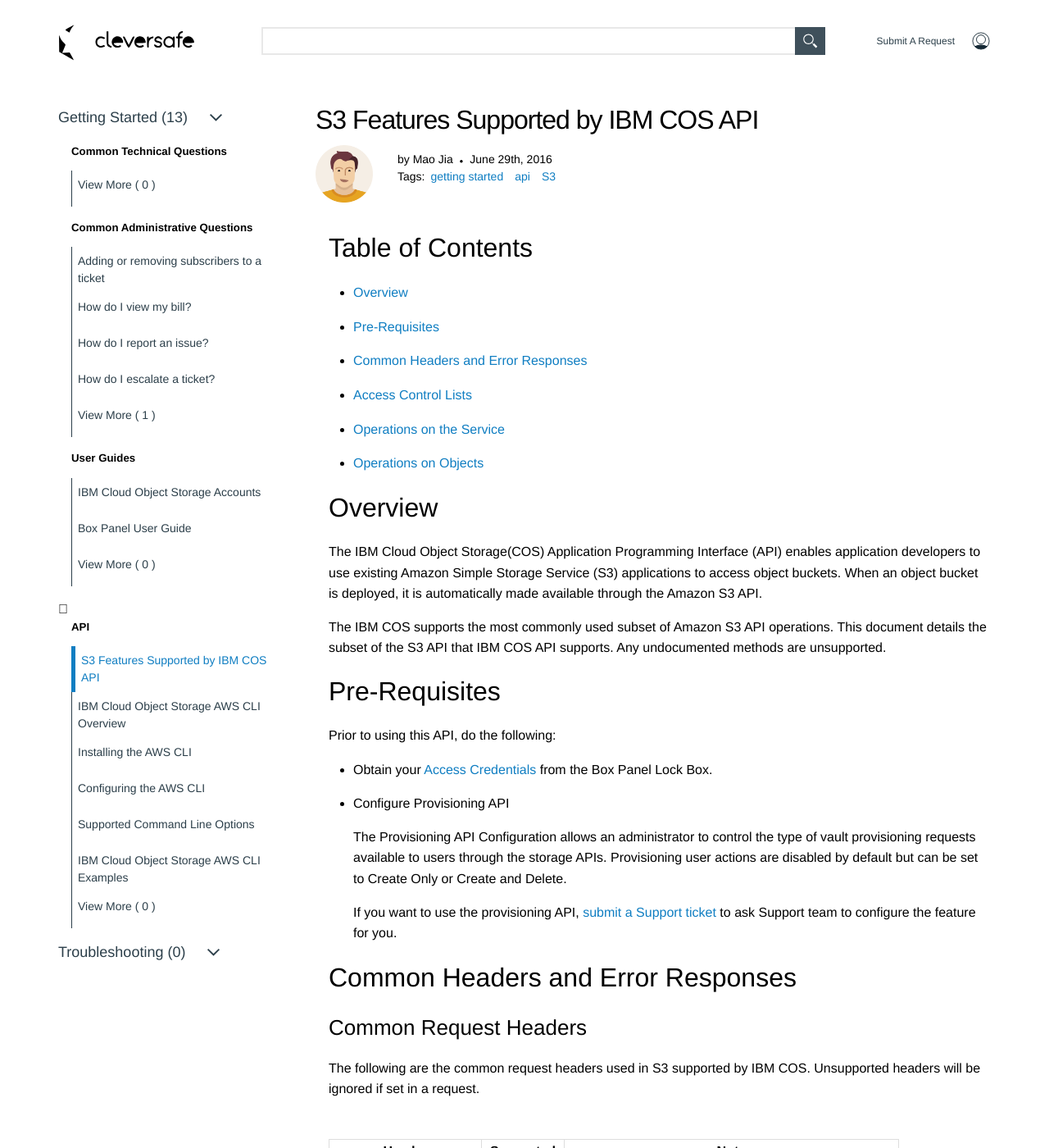
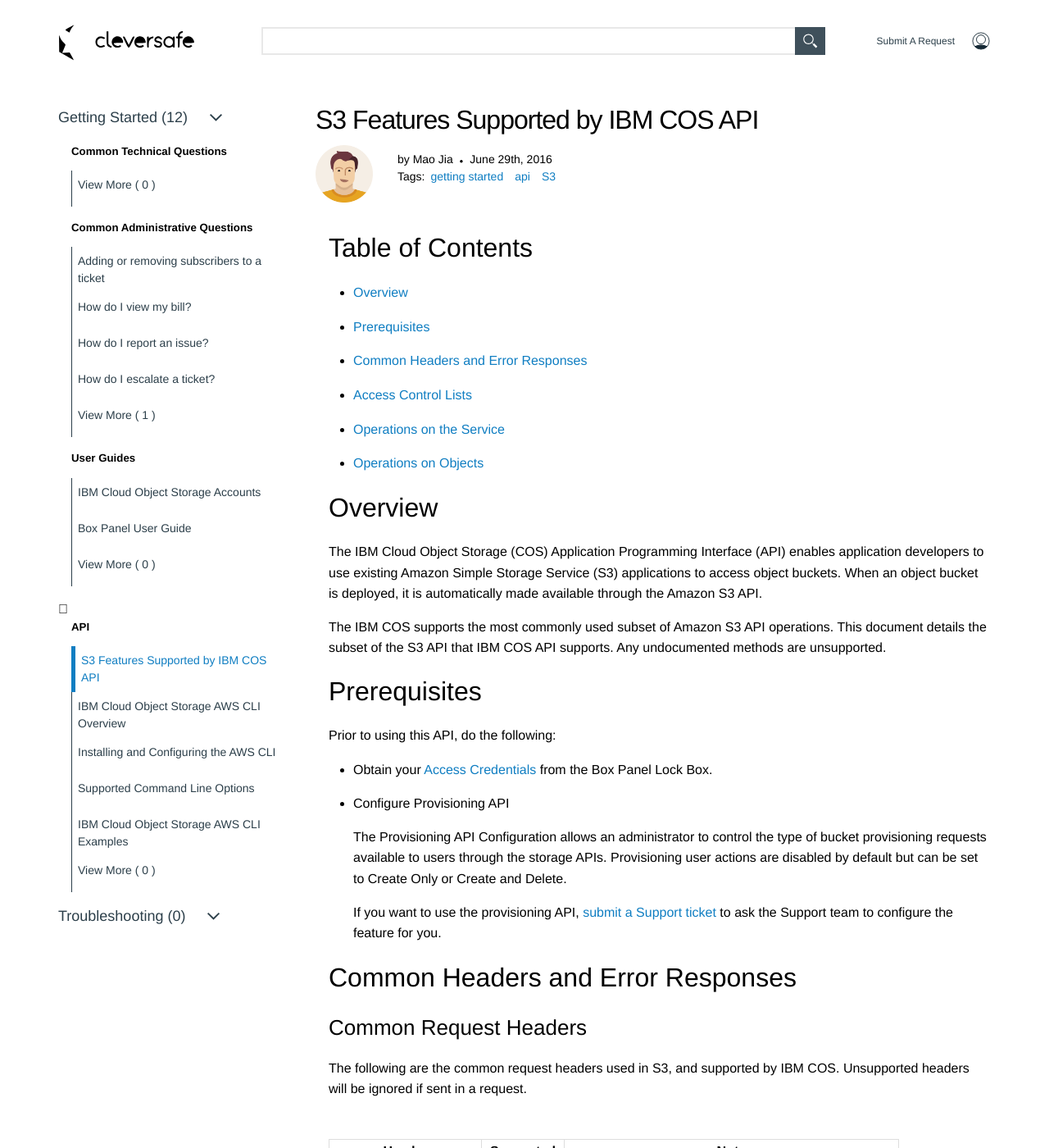
Before and after one commit to nglange/help-documentation, a Jekyll site: the page built from _api/COS_API.md, in a window 1280 px wide and 1400 px high. Shown: the whole window at 82% size. Built offline with Jekyll 4.4.1, drawn with Linux system fonts in a browser that asks for light colours; some of the changed text lies outside the part shown.

Commit message:
Update topics according to Adam's comments
Update topics according to Adam's comments

```diff
--- a/_api/COS_API.md
+++ b/_api/COS_API.md
@@ -11,7 +11,7 @@
 
 ## Table of Contents
 * [Overview](#overview)
-* [Pre-Requisites](#prerequisite)
+* [Prerequisites](#prerequisite)
 * [Common Headers and Error Responses](#headers-and-error-response)
 * [Access Control Lists](#access-control-list)
 * [Operations on the Service](#operations-on-service)
@@ -20,11 +20,11 @@
 ##  Overview
 {: #overview}
 
-The IBM Cloud Object Storage(COS) Application Programming Interface (API) enables application developers to use existing Amazon Simple Storage Service (S3) applications to access object buckets. When an object bucket is deployed, it is automatically made available through the Amazon S3 API.
+The IBM Cloud Object Storage (COS) Application Programming Interface (API) enables application developers to use existing Amazon Simple Storage Service (S3) applications to access object buckets. When an object bucket is deployed, it is automatically made available through the Amazon S3 API.
 
 The IBM COS supports the most commonly used subset of Amazon S3 API operations. This document details the subset of the S3 API that IBM COS API supports. Any undocumented methods are unsupported.
 
-## Pre-Requisites
+## Prerequisites
 {: #prerequisite}
 
 Prior to using this API, do the following:
@@ -33,16 +33,16 @@
 
 * Configure Provisioning API
 
-	The Provisioning API Configuration allows an administrator to control the type of vault provisioning requests available to users through the storage APIs. Provisioning user actions are disabled by default but can be set to Create Only or Create and Delete.
+	The Provisioning API Configuration allows an administrator to control the type of bucket provisioning requests available to users through the storage APIs. Provisioning user actions are disabled by default but can be set to Create Only or Create and Delete.
 
-	If you want to use the provisioning API, [submit a Support ticket](../../userguides/Box_Panel/index.html#create-ticket) to ask Support team to configure the feature for you.
+	If you want to use the provisioning API, [submit a Support ticket](../../userguides/Box_Panel/index.html#create-ticket) to ask the Support team to configure the feature for you.
 
 ## Common Headers and Error Responses
 {: #headers-and-error-response}
 
 ### Common Request Headers
 
-The following are the common request headers used in S3 supported by IBM COS. Unsupported headers will be ignored if set in a request.
+The following are the common request headers used in S3, and supported by IBM COS. Unsupported headers will be ignored if sent in a request.
 
 | Header             | Supported  |  Note                               |
 |--------------------|------------|-------------------------------------|
@@ -92,7 +92,7 @@
 
 | Error Code  | Description  | HTTP Status Code  |
 |-------------|--------------|-------------------|
-| VaultQuotaExceeded | The capacity used on the target vault has exceeded a hard quota |507 |
+| VaultQuotaExceeded | The capacity used on the target bucket has exceeded a hard quota |507 |
 
 ## Access Control Lists
 {: #access-control-list}
@@ -127,7 +127,7 @@
 | private | Bucket and object | Yes. When set on a bucket, the requestor is interpreted as the bucket owner. |
 | public-read | Bucket and object | Yes. When set on a bucket, the requestor is interpreted as the bucket owner. |
 | public-read-write | Bucket and object |Yes. When set on a bucket, the requestor is interpreted as the bucket owner. |
-| authenticated-read  | Bucket and object | Supported when set on an object only. Not supported as a vault ACL. |
+| authenticated-read  | Bucket and object | Supported when set on an object only. Not supported as a bucket ACL. |
 | bucket-owner-read | Object  | No |
 | bucket-owner-full-control | Object | No |
 | log-delivery-write | Bucket | No. Bucket access logging feature not supported |
@@ -176,7 +176,7 @@
 
 When Recovery Listing is enabled, the results of a ``GET`` Bucket (List Objects) operation are returned in non-lexicographical order. Pagination is supported using the normal convention by utilizing the marker parameter and ``nextMarker`` response element. A search using the prefix and delimiter parameters in recovery listing mode will result in an HTTP ``405 Method Not Allowed`` response code.
 
-If the name index is disabled for a vault and recovery mode listing is not enabled, all listing operation requests also will result in an HTTP ``405 Method Not Allowed`` response code.
+If the name index is disabled for a bucket and recovery mode listing is not enabled, all listing operation requests also will result in an HTTP ``405 Method Not Allowed`` response code.
 
 
 COS ignores any value greater than 1,000 for ``max-keys`` and returns only up to 1,000 keys.
```
Also changed, not shown: _api/Config_AWS_CLI.md (+10 -3 lines), _api/Examples.md (+7 -4 lines), _api/Install_AWS_CLI.md (deleted, +0 -21 lines), _userguides/user_accounts.md (+1 -1 lines).
